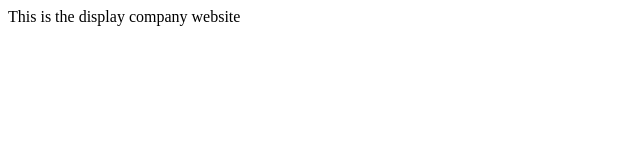
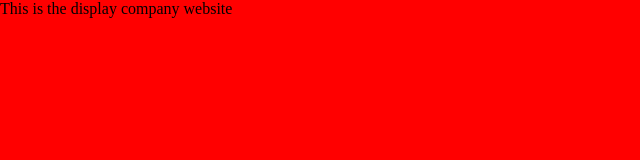
Before and after one commit to Mvcampbell3/facomp, a plain HTML site: page index.html in a window 1280 px wide. Shown: the whole page, without its empty margins (0-640 px from the left). Drawn offline with Linux system fonts and the light colour scheme.

Commit message:
linking assets

```diff
--- a/assets/css/style.css
+++ b/assets/css/style.css
@@ -0,0 +1,6 @@
+*{
+  box-sizing: border-box;
+  margin: 0;
+  padding: 0;
+  background-color: red;
+}
--- a/index.html
+++ b/index.html
@@ -5,8 +5,10 @@
   <meta name="viewport" content="width=device-width, initial-scale=1.0">
   <meta http-equiv="X-UA-Compatible" content="ie=edge">
   <title>Display CompanyS</title>
+  <link rel="stylesheet" href="/assets/css/style.css">
 </head>
 <body>
   This is the display company website
+  <script src="assets/js/main.js"></script>
 </body>
 </html>
```
